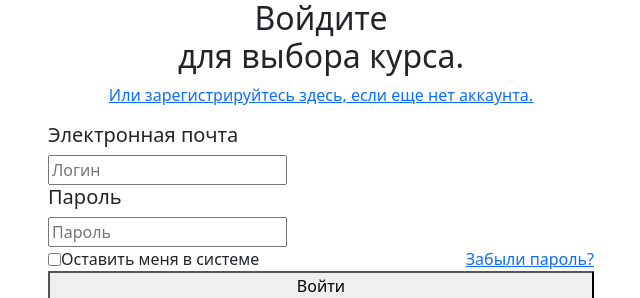
After one commit to pvlbrzn/ITSchool, a Django app: page /login/ in a window 1280 px wide. The commit adds this page. Shown: the part 1123-1421 px from the top of the page, without its empty margins (319-959 px from the left). Run offline with Django 4.2, Linux system fonts and the light colour scheme; some libraries are stand-ins or nearby versions.

Commit message:
add login.html, fix create_fake_generate.py

```diff
--- a/ITSchool/settings.py
+++ b/ITSchool/settings.py
@@ -136,3 +136,5 @@ MEDIA_ROOT = os.path.join(BASE_DIR, 'media')
 # https://docs.djangoproject.com/en/4.2/ref/settings/#default-auto-field
 
 DEFAULT_AUTO_FIELD = 'django.db.models.BigAutoField'
+
+LOGIN_REDIRECT_URL = '/after-login/'
--- a/main/management/commands/create_fake_generete.py
+++ b/main/management/commands/create_fake_generate.py
@@ -63,7 +63,7 @@ class Command(BaseCommand):
     def generate_courses(self, teachers, students, count):
         courses = []
         language_choices = [lang[0] for lang in Course.LANGUAGE_CHOICES]
-        skill_choices = [skill[0] for skill in Course.TYPE_CHOICES]
+        skill_choices = [skill[0] for skill in Course.SKILL_CHOICES]
 
         for _ in range(count):
             lang = random.choice(language_choices)
--- a/main/templates/main/base.html
+++ b/main/templates/main/base.html
@@ -69,7 +69,7 @@
                   <div class="col-xxl-2 col-xl-2 col-lg-2 col-md-6 col-6">
                      <div class="logo has-border">
                         <a href="index.html">
-                           <img src="{% static 'main/img/logo/white-logo.png' %}" alt="logo">
+                           <img src="{% static 'main/img/logo/white-logo-2.png' %}" alt="logo">
                         </a>
                      </div>
                   </div>
@@ -106,11 +106,18 @@
                   <div class="col-xxl-4 col-xl-4 col-lg-3 col-md-6 col-6">
                      <div class="tp-header__main-right d-flex justify-content-end align-items-center pl-30">
                         <div class="header-acttion-btns d-flex align-items-center d-none d-md-flex">
-                           <a href="tel:+375(29)0000000" class="tp-phone-btn d-none d-xl-block"><i class="fa-thin fa-phone"></i>+375 (29) 000 00 00<span></span></a>
-                           <a href="contact.html" class="tp-btn br-0">
+                           {% if user.is_authenticated %}
+                           <a href="#" class="tp-btn br-0"><span>Личный кабинет</span></a>
+                           {% if user.is_staff %}
+                           <a href="{% url 'after_login' %}" class="tp-btn br-0"><span>Управление школой</span></a>
+                           {% endif %}
+                           {% else %}
+                           <a href="tel:+375(29)0000000" class="tp-phone-btn d-none d-xl-block"><i class="fa-thin fa-phone"></i>+375(29) 000 00 00<span></span></a>
+                           <a href="{% url 'login' %}" class="tp-btn br-0">
                               <span>Записаться на курсы прямо сейчас <i class="fa-regular fa-arrow-right"></i> </span>
                               <div class="transition"></div>
                            </a>
+                           {% endif %}
                         </div>
                         <div class="tp-header__hamburger ml-50 d-lg-none">
                            <button class="hamburger-btn offcanvas-open-btn">
@@ -137,7 +144,7 @@
                <div class="col-xxl-3 col-xl-3 col-lg-3 col-md-6">
                   <div class="footer__widget mb-50 footer-col-1">
                      <div class="footer__widget-logo mb-30">
-                       <a href="index.html"><img src="{% static 'main/img/logo/logo.png' %}" alt=""></a>
+                       <a href="index.html"><img src="{% static 'main/img/logo/logo-1.png' %}" alt=""></a>
                      </div>
                      <div class="footer__widget-content">
                         <p>Подписывайся и следи за
@@ -205,7 +212,7 @@
             <div class="row">
                <div class="col-12">
                   <div class="footer__copyright text-center">
-                     <p> © 2025 ITSchool, All Rights Reserved. Design By <a href="https://themeforest.net/user/theme_pure/portfolio" target="_blank">Theme Pure</a></p>
+                     <p> © 2025 ITSchool, Все права защищены.
                   </div>
                </div>
             </div>
--- a/main/templates/main/contact.html
+++ b/main/templates/main/contact.html
@@ -34,7 +34,7 @@
        <div class="col-xxl-7 col-xl-7 col-lg-6">
           <div class="contact__wrapper">
              <div class="section__title-wrapper mb-40">
-                <h2 class="section__title">Свяжитесь<span class="yellow-bg yellow-bg-big">с нами<img src="{% static 'main/img/shape/yellow-bg.png' %}" alt=""></span></h2>
+                <h2 class="section__title">Свяжитесь с нами<img src="{% static 'main/img/shape/yellow-bg.png' %}" alt=""></h2>
                 <p>Есть вопрос или просто хотите поздороваться? Мы будем рады услышать вас.</p>
              </div>
              <div class="contact__form mb-30">
--- /dev/null
+++ b/main/templates/main/login.html
@@ -0,0 +1,92 @@
+{% extends 'main/base.html' %}
+
+{% block title %}ITSchool{% endblock %}
+
+{% block content %}
+{% load static %}
+<main>
+
+      <!-- breadcrumb area start -->
+      <div class="breadcrumb__area include-bg pt-200 pb-150 breadcrumb__overlay"
+         data-background="main/img/breadcrumb/breadcrumb-bg.jpg">
+         <div class="container">
+            <div class="row">
+               <div class="col-xxl-12">
+                  <div class="breadcrumb__content p-relative z-index-1">
+                     <h3 class="breadcrumb__title">Вход в личный кабинет</h3>
+                     <div class="breadcrumb__list">
+                        <span><a href="{% url 'index' %}">Главная страница</a></span>
+                        <span class="dvdr"><i class="fa-regular fa-angle-right"></i></span>
+                        <span>Войти</span>
+                     </div>
+                  </div>
+               </div>
+            </div>
+         </div>
+      </div>
+      <!-- breadcrumb area end -->
+
+      <!-- sign up area start -->
+      <div class="signup__area po-rel-z1 pt-100 pb-145 p-relative">
+         <div class="sign__shape">
+            <img class="man-1" src="{% static 'main/img/icons/about-shapes.png' %}" alt="">
+            <img class="man-2" src="{% static 'main/img/icons/book-shape.png' %}" alt="">
+            <img class="circle" src="{% static 'main/img/icons/role-shape.png' %}" alt="">
+            <img class="zigzag" src="{% static 'main/img/icons/lines-shape.png' %}" alt="">
+         </div>
+         <div class="container">
+            <div class="row">
+               <div class="col-xxl-8 offset-xxl-2 col-xl-8 offset-xl-2">
+                  <div class="tp-section__title-wrapper text-center mb-55">
+                     <h2 class="tp-section__title">Войдите <br> для выбора курса.</h2>
+                     <p><a href="#">Или зарегистрируйтесь здесь, если еще нет аккаунта.</a></p>
+                  </div>
+               </div>
+            </div>
+            <div class="row">
+               <div class="col-xxl-6 offset-xxl-3 col-xl-6 offset-xl-3 col-lg-8 offset-lg-2">
+                  <div class="sign__wrapper white-bg">
+                     <div class="sign__form">
+                        <form method="post">
+                           {% csrf_token %}
+                           <div class="sign__input-wrapper mb-25">
+                              <h5>Электронная почта</h5>
+                              <div class="sign__input">
+                                 <input type="text" name="username" placeholder="Логин" required>
+                                 <i class="fal fa-envelope"></i>
+                              </div>
+                           </div>
+                           <div class="sign__input-wrapper mb-10">
+                              <h5>Пароль</h5>
+                              <div class="sign__input">
+                                 <input type="password" name="password" id="password" placeholder="Пароль" required>
+                                 <i class="fal fa-lock"></i>
+                              </div>
+                           </div>
+                           {% if form.errors %}
+                              <div class="text-danger">
+                                  {{ form.errors|join:", " }}
+                              </div>
+                          {% endif %}
+                           <div class="sign__action d-sm-flex justify-content-between mb-30">
+                              <div class="sign__agree d-flex align-items-center">
+                                 <input class="m-check-input" type="checkbox" id="m-agree">
+                                 <label class="m-check-label" for="m-agree">Оставить меня в системе
+                                 </label>
+                              </div>
+                              <div class="sign__forgot">
+                                 <a href="#">Забыли пароль?</a>
+                              </div>
+                           </div>
+                           <button class="e-btn  w-100"> <span></span> Войти</button>
+                        </form>
+                     </div>
+                  </div>
+               </div>
+            </div>
+         </div>
+      </div>
+      <!-- sign up area end -->
+
+   </main>
+{% endblock %}
--- a/main/urls.py
+++ b/main/urls.py
@@ -1,6 +1,7 @@
 from django.urls import path
 from django.conf import settings
 from django.conf.urls.static import static
+from django.contrib.auth import views as auth_views
 
 from . import views
 
@@ -14,4 +15,7 @@ urlpatterns = [
     path('blog/', views.blog_list, name='blog'),
     path('blog/<int:blog_id>/', views.blog_details, name='blog_details'),
     path('parse/', views.update_blog, name='run_parse'),
+    path('login/', auth_views.LoginView.as_view(
+        template_name='main/login.html'), name='login'),
+    path('after-login/', views.after_login_redirect, name='after_login'),
 ] + static(settings.MEDIA_URL, document_root=settings.MEDIA_ROOT)
```
Also changed, not shown: main/views.py (+8 -0 lines).
